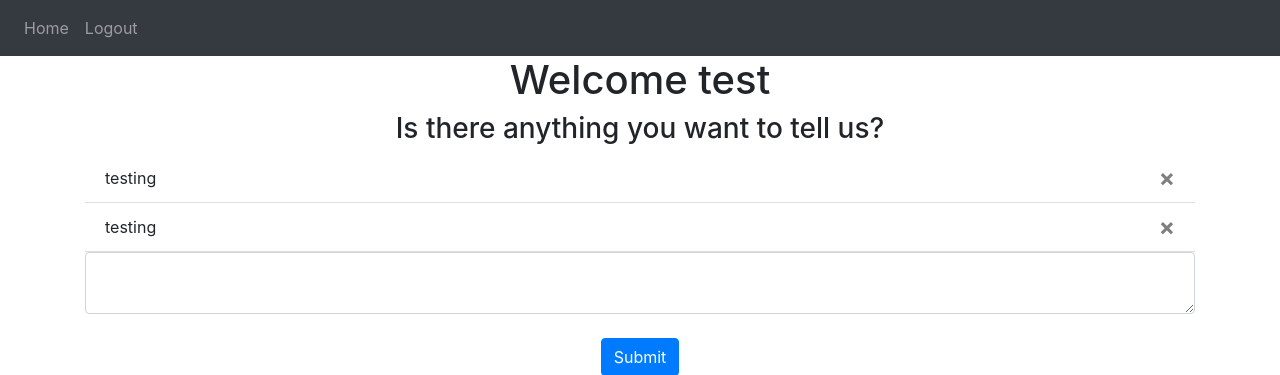
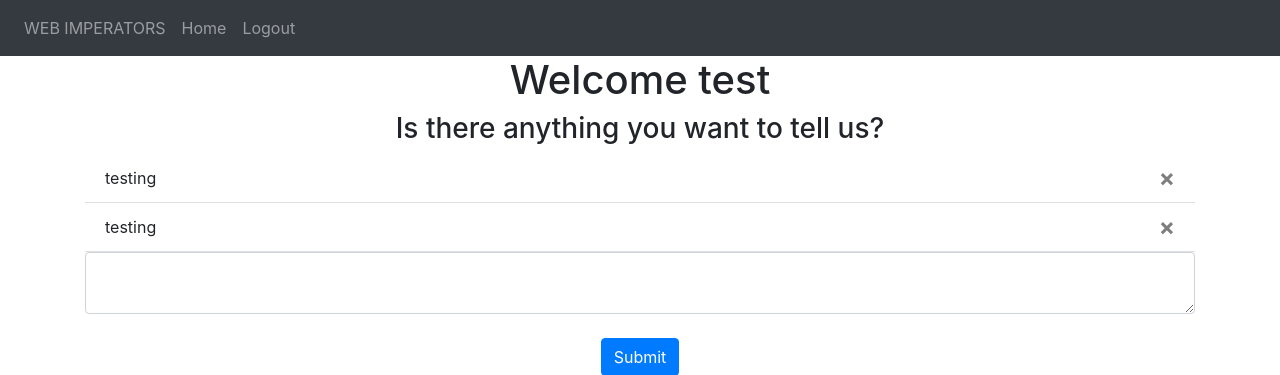
Before and after one commit to ziyingb/webimperators, a Flask app: page / in a window 1280 px wide. Shown: the top 375 px of the page. Run offline with Flask 2, Linux system fonts and the light colour scheme; a user stored in the database is signed in; data comes from the database, SQL or seed files in the repository; some libraries are stand-ins or nearby versions.

Commit message:
Update base.html

```diff
--- a/website/templates/base.html
+++ b/website/templates/base.html
@@ -30,6 +30,7 @@
       <div class="collapse navbar-collapse" id="navbar">
         <div class="navbar-nav">
           {% if user.is_authenticated %}
+          <a class="nav-item nav-link">WEB IMPERATORS</a>
           <a class="nav-item nav-link" id="home" href="/">Home</a>
           <a class="nav-item nav-link" id="logout" href="/logout">Logout</a>
           {% else %}
```
